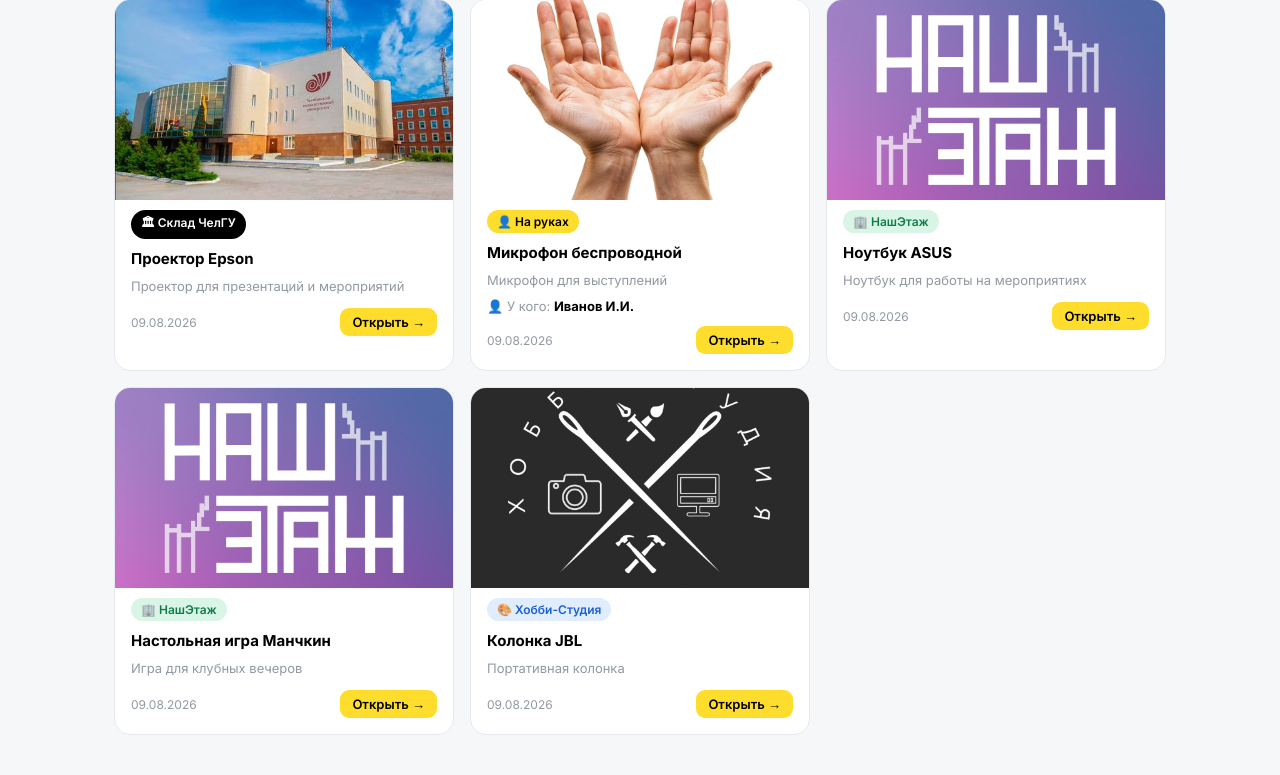
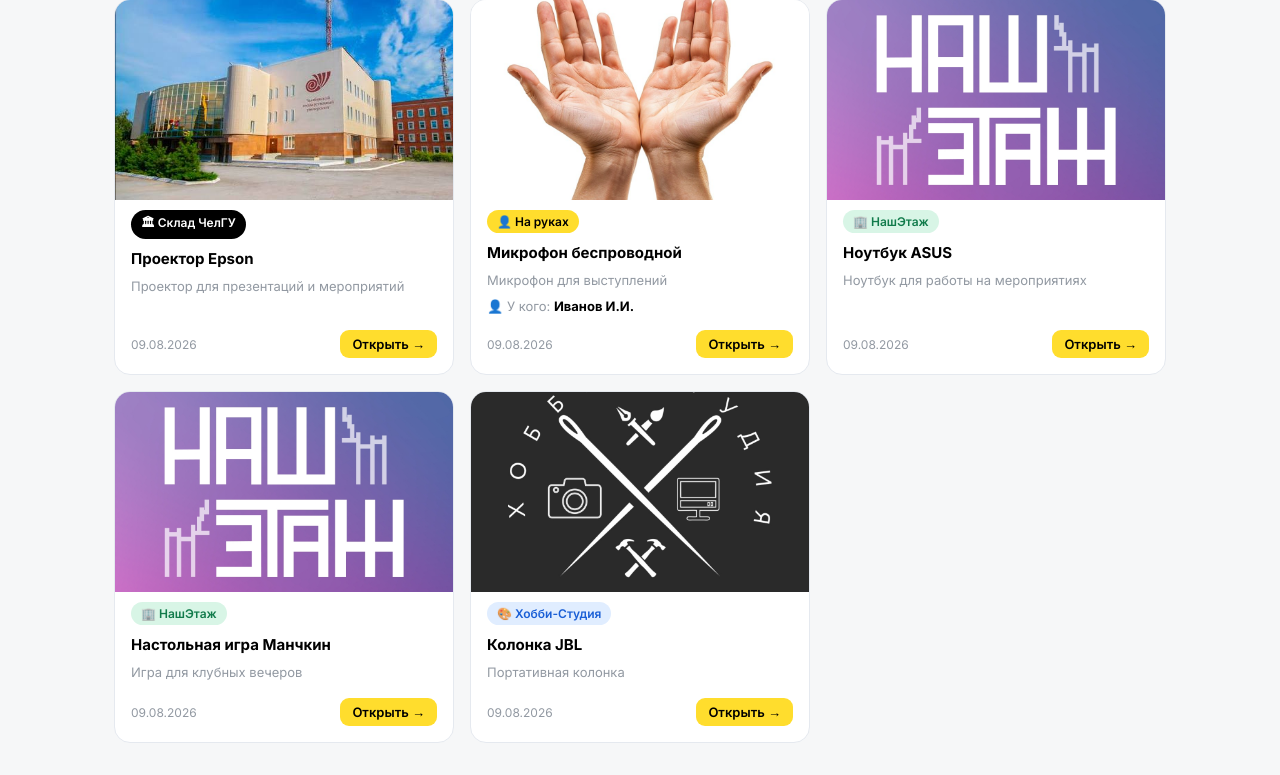
Before and after one commit to Raz1el13/geekcult, a Flask app: page / in a window 1280 px wide. Shown: the part 212-987 px from the top of the page. Before the commit the page ends 947 px from the top, so only its background shows below. Run offline with Flask 3, Linux system fonts and the light colour scheme; data comes from the database, SQL or seed files in the repository.

Commit message:
equal card heights, editable name and description

```diff
--- a/routes.py
+++ b/routes.py
@@ -342,6 +342,12 @@ def update_item(item_id):
 
     note = request.form.get('note', '').strip() or None
 
+    # Название и описание
+    new_name = request.form.get('name', '').strip()
+    if new_name:
+        item.name = new_name
+    item.description = request.form.get('description', '').strip() or None
+
     file = request.files.get('photo')
     if file and file.filename and allowed_file(file.filename):
         os.makedirs(UPLOAD_FOLDER, exist_ok=True)
@@ -360,8 +366,9 @@ def update_item(item_id):
         db.session.commit()
         flash(f'Статус «{item.name}»: {old_status} → {new_status}')
     else:
+        item.updated_at = utc_now()
         db.session.commit()
-        flash('Изменений нет')
+        flash(f'Предмет «{item.name}» обновлён')
 
     return redirect(url_for('main.admin'))
 
--- a/templates/base.html
+++ b/templates/base.html
@@ -241,7 +241,7 @@
         .chip:hover, .chip.active { background: var(--black); color: var(--white); border-color: var(--black); }
 
         /* ── GRID CARDS ── */
-        .grid { display: grid; grid-template-columns: repeat(auto-fill, minmax(280px, 1fr)); gap: 16px; }
+        .grid { display: grid; grid-template-columns: repeat(auto-fill, minmax(280px, 1fr)); gap: 16px; align-items: stretch; }
 
         @media (max-width: 640px) {
             .container { padding: 20px 16px; }
--- a/templates/index.html
+++ b/templates/index.html
@@ -32,10 +32,11 @@
 
 <div class="grid" id="items-grid">
     {% for item in items %}
-    <div class="card card-item item-card" data-name="{{ item.name|lower }}" style="padding:0;overflow:hidden">
+    <div class="card card-item item-card" data-name="{{ item.name|lower }}"
+         style="padding:0;overflow:hidden;display:flex;flex-direction:column;height:100%">
 
         <!-- Фото на всю ширину, cover чтобы без пустых мест -->
-        <div style="height:200px;overflow:hidden">
+        <div style="height:200px;overflow:hidden;flex-shrink:0">
             {% set img = STATUS_IMG.get(item.status) %}
             {% if img %}
             <img src="{{ url_for('static', filename='img/' + img) }}"
@@ -57,7 +58,7 @@
         </div>
 
         <!-- Контент -->
-        <div style="padding:10px 16px 16px;display:flex;flex-direction:column;gap:8px">
+        <div style="padding:10px 16px 16px;display:flex;flex-direction:column;gap:8px;flex:1">
             <span class="bold" style="font-size:15px;line-height:1.3">{{ item.name }}</span>
 
             {% if item.description %}
@@ -70,7 +71,7 @@
                 <p style="font-size:13px">👤 <span class="muted">У кого:</span> <strong>{{ item.holder }}</strong></p>
             {% endif %}
 
-            <div class="flex between" style="align-items:center;margin-top:4px">
+            <div class="flex between" style="align-items:center;margin-top:auto;padding-top:8px">
                 <span class="muted" style="font-size:12px">{{ item.updated_at.strftime('%d.%m.%Y') if item.updated_at else '' }}</span>
                 <a href="/item/{{ item.id }}" class="btn btn-primary btn-sm">Открыть →</a>
             </div>
```
Also changed, not shown: templates/admin.html (+10 -0 lines), 1 other file.
